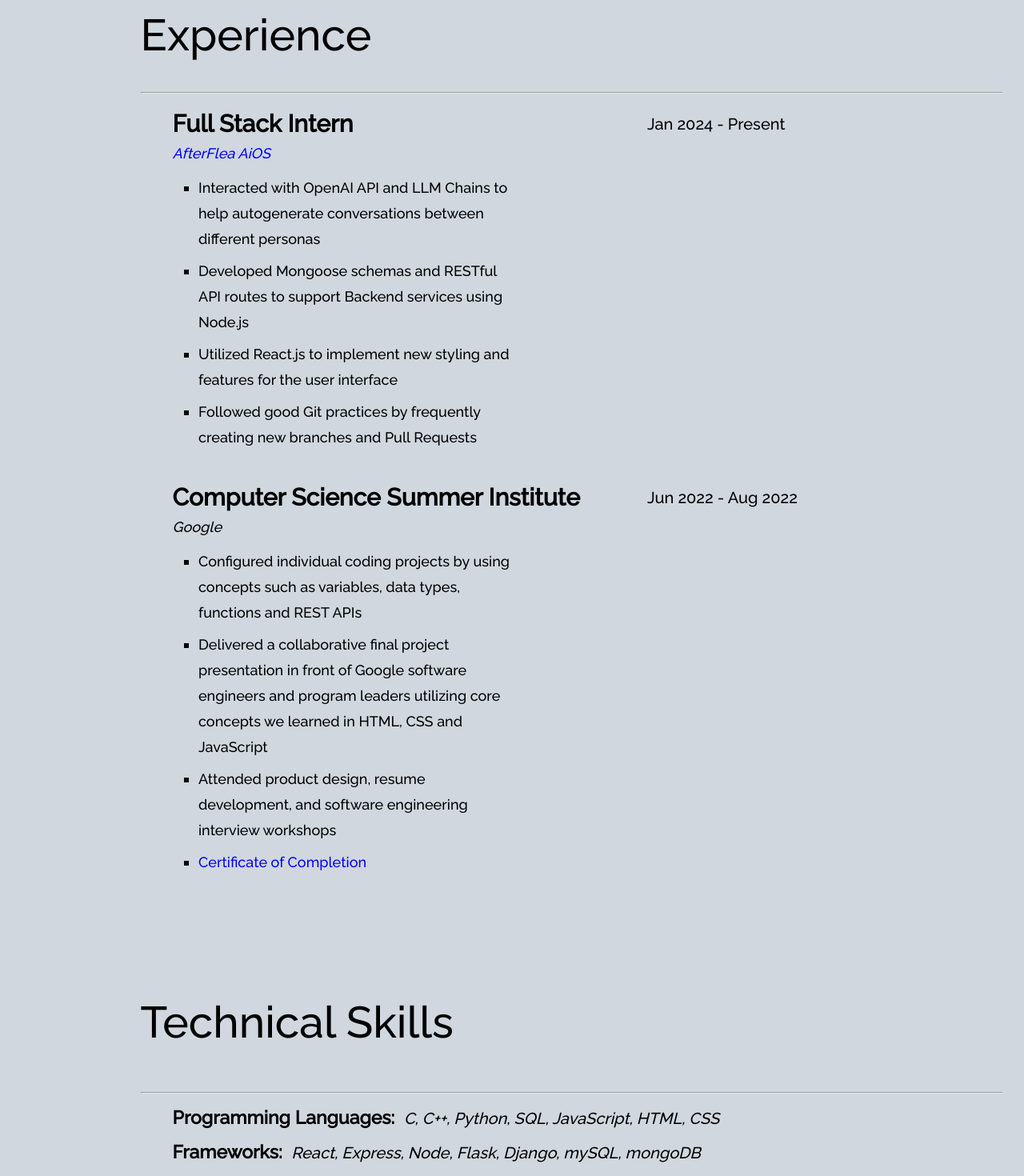
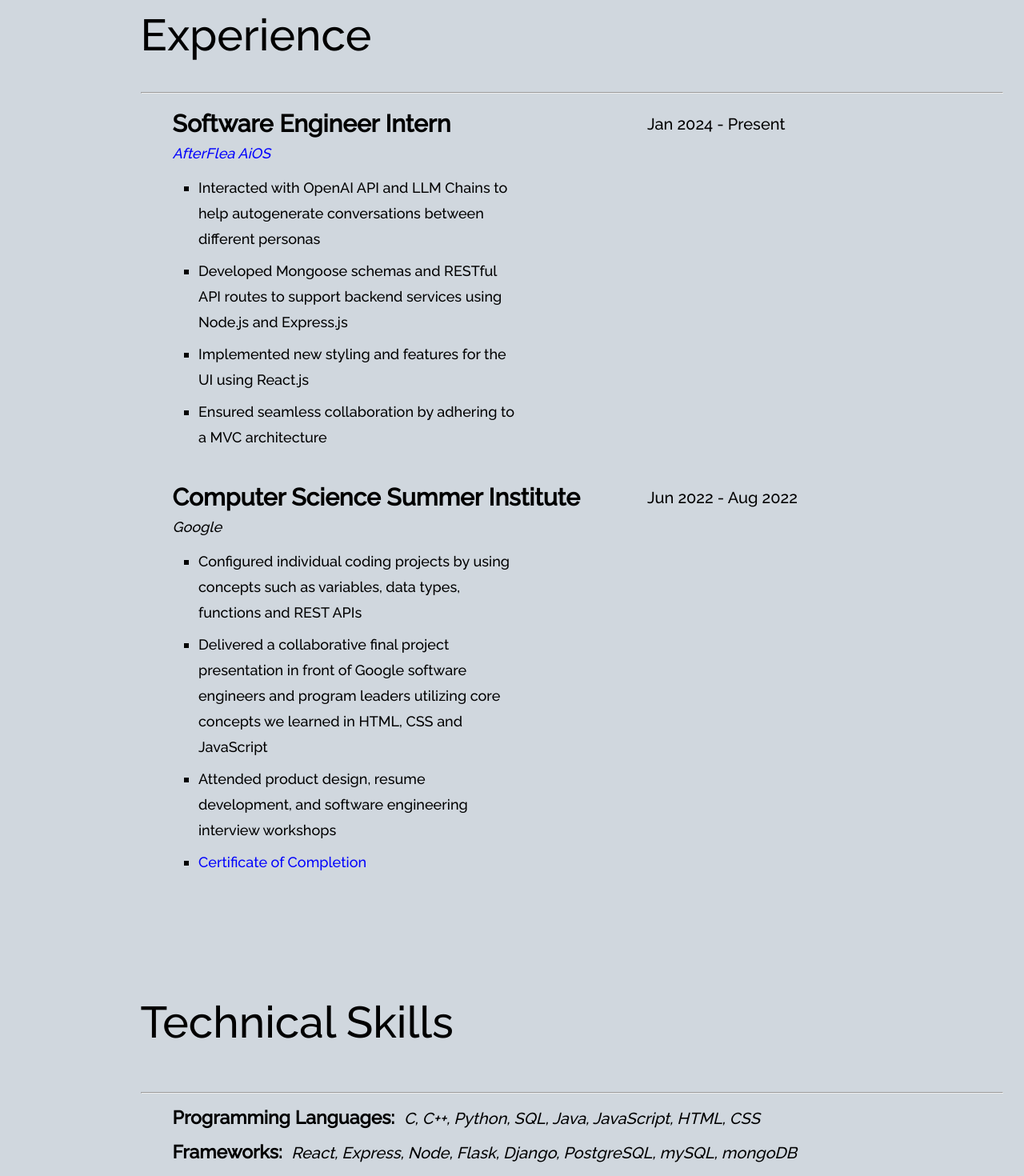
Before and after one commit to iamdanielyun/personal_website, a React (Create React App) app: page /resume in a window 1280 px wide. Shown: the part 480-1950 px from the top of the page at 80% size. Built offline with nearby package versions, Linux system fonts and the light colour scheme; a web font is replaced by a local one.

Commit message:
updated afterflea experience

```diff
--- a/src/components/Resume-Mobile.js
+++ b/src/components/Resume-Mobile.js
@@ -45,7 +45,7 @@ function Resume_Mobile() {
 
                         <ul className="experience-heading">
                             <li>
-                                <b className="school">Full Stack Intern</b>
+                                <b className="school">Software Engineer Intern</b>
                                 <br />
                                 <i className="major"><Link to={"https://afterflea.com/"} target="_blank">AfterFlea AiOS</Link></i>
                             </li>
@@ -57,16 +57,16 @@ function Resume_Mobile() {
 
                         <ul className="experience-list">
                             <li>
-                                Interacted with OpenAI API and LLM Chains to help autogenerate conversations between different personas
+                                Interacted with OpenAI API and LLM chains to help autogenerate conversations between different personas
                             </li>
                             <li>
-                                Developed Mongoose schemas and RESTful API routes to support Backend services using Node.js
+                                Developed Mongoose schemas and RESTful API routes to support backend services using Node.js and Express.js
                             </li>
                             <li>
-                                Utilized React.js to implement new styling and features for the user interface
+                                Implemented new styling and features for the UI using React.js
                             </li>
                             <li>
-                                Followed good Git practices by frequently creating new branches and Pull Requests
+                                Ensured seamless collaboration by adhering to a MVC architecture
                             </li>
                         </ul>
 
@@ -113,15 +113,15 @@ function Resume_Mobile() {
                         <ul>
                             <li>
                                 <b>Programming Languages:</b>  &nbsp;
-                                <i className="skill">C, C++, Python, SQL, JavaScript, HTML, CSS</i>
+                                <i className="skill">C, C++, Python, SQL, Java, JavaScript, HTML, CSS</i>
                             </li>
                             <li>
                             <b>Frameworks:</b>  &nbsp;
-                                <i className="skill">React, Express, Node, Flask, Django, mySQL, mongoDB</i>
+                                <i className="skill">React, Express, Node, Flask, Django, PostgreSQL, mySQL, mongoDB</i>
                             </li>
                             <li>
                             <b>Dev Tools:</b>  &nbsp;
-                                <i className="skill">Github, Render, Vercel, VSCode, Linux</i>
+                                <i className="skill">Git, Postman, Render, Vercel, VSCode, Linux</i>
                             </li>
                         </ul>
                     </div>
--- a/src/components/Resume.js
+++ b/src/components/Resume.js
@@ -47,7 +47,7 @@ function Resume(props) {
 
                         <ul className="experience-heading">
                             <li>
-                                <b className="school">Full Stack Intern</b>
+                                <b className="school">Software Engineer Intern</b>
                                 <br />
                                 <i className="major"><Link to={"https://afterflea.com/"} target="_blank">AfterFlea AiOS</Link></i>
                             </li>
@@ -62,13 +62,13 @@ function Resume(props) {
                                 Interacted with OpenAI API and LLM Chains to help autogenerate conversations between different personas
                             </li>
                             <li>
-                                Developed Mongoose schemas and RESTful API routes to support Backend services using Node.js
+                                Developed Mongoose schemas and RESTful API routes to support backend services using Node.js and Express.js
                             </li>
                             <li>
-                                Utilized React.js to implement new styling and features for the user interface
+                                Implemented new styling and features for the UI using React.js
                             </li>
                             <li>
-                                Followed good Git practices by frequently creating new branches and Pull Requests
+                                Ensured seamless collaboration by adhering to a MVC architecture
                             </li>
                         </ul>
 
@@ -115,15 +115,15 @@ function Resume(props) {
                         <ul>
                             <li>
                                 <b>Programming Languages:</b>  &nbsp;
-                                <i className="skill">C, C++, Python, SQL, JavaScript, HTML, CSS</i>
+                                <i className="skill">C, C++, Python, SQL, Java, JavaScript, HTML, CSS</i>
                             </li>
                             <li>
                             <b>Frameworks:</b>  &nbsp;
-                                <i className="skill">React, Express, Node, Flask, Django, mySQL, mongoDB</i>
+                                <i className="skill">React, Express, Node, Flask, Django, PostgreSQL, mySQL, mongoDB</i>
                             </li>
                             <li>
                             <b>Dev Tools:</b>  &nbsp;
-                                <i className="skill">Github, Render, Vercel, VSCode, Linux</i>
+                                <i className="skill">Github, Postman, Render, Vercel, VSCode, Linux</i>
                             </li>
                         </ul>
                     </div>
```
